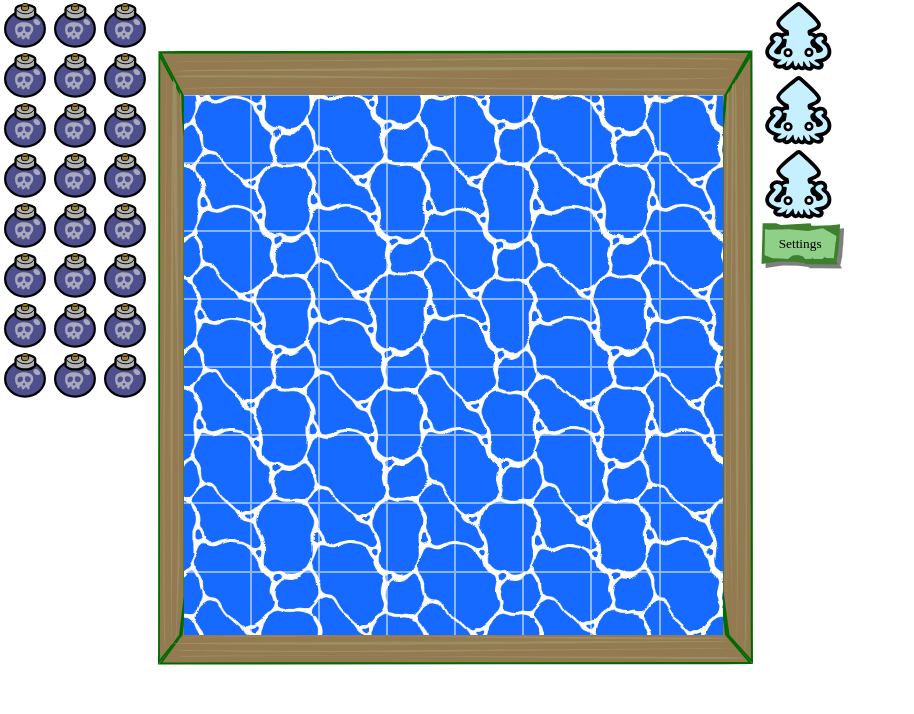
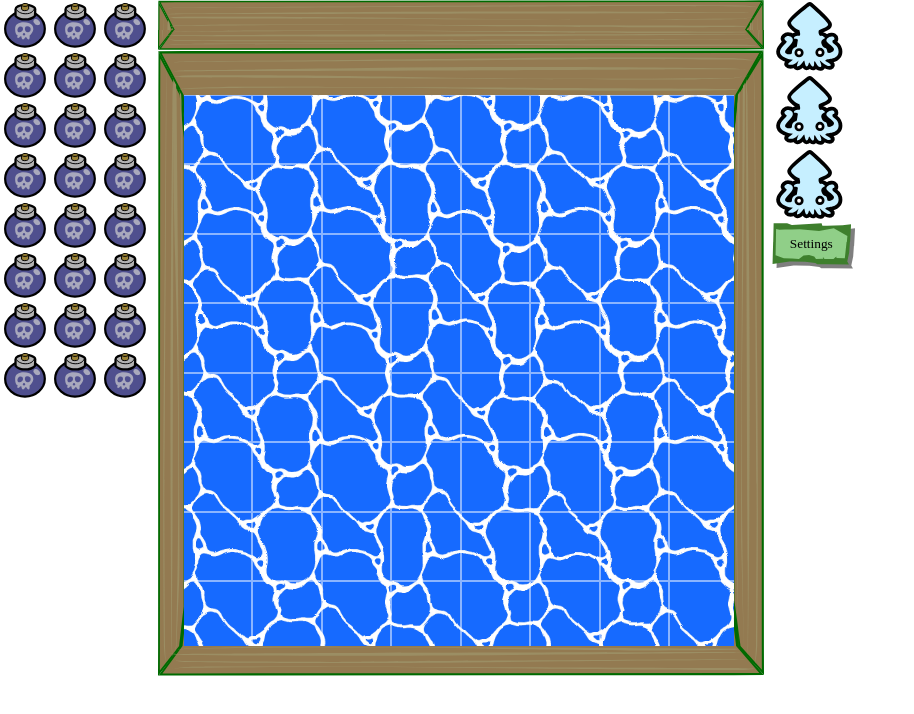
Before and after one commit to Merk42/sploosh-kaboom, a Vue app: page / in a window 1280 px wide. Shown: the top 714 px of the page, without its empty margins (0-914 px from the left). Built offline with nearby package versions, Linux system fonts and the light colour scheme; a web font is replaced by a local one.

Commit message:
high score texture

```diff
--- a/src/App.vue
+++ b/src/App.vue
@@ -286,7 +286,12 @@ function showSquids() {
 #highscore {
   height: var(--_highscoreheight);
   text-align: right;
-  font-size: 1.5rem;
+  font-size: 1.25rem;
+  border-image-source: url('/frame.svg');
+  border-image-slice: 90 70 70 70;
+  border-image-width: 45px 30px 30px 26px;
+  padding: .5rem 1.5rem;
+  color: #FFF;
 }
 
 #highscore .none {
```
